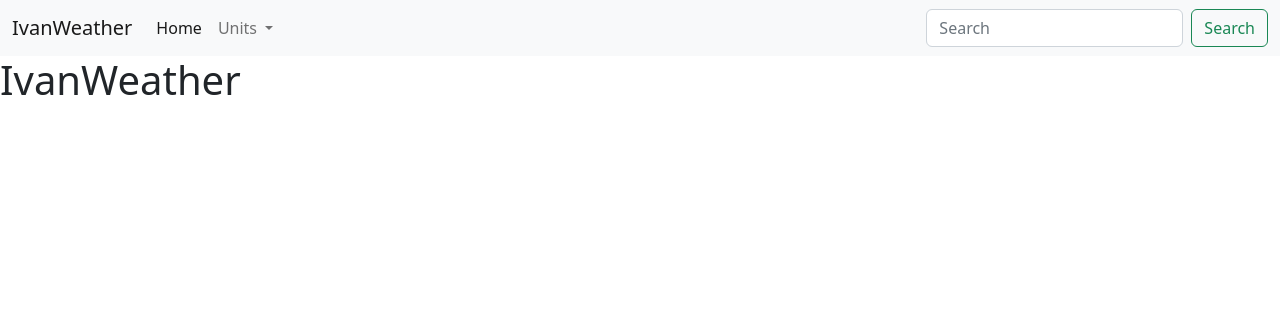
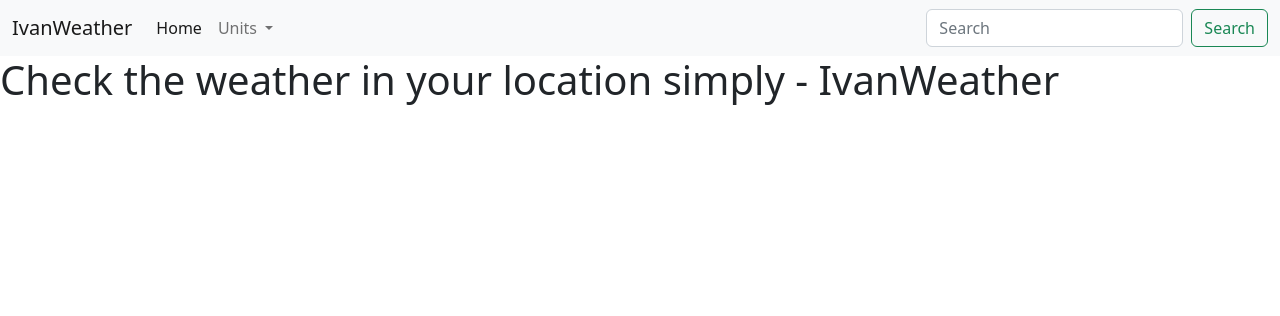
Before and after one commit to Imperatore1003/ivanweather, a Flask app: page / in a window 1280 px wide. Shown: the top 316 px of the page. Run offline with Flask 2, Linux system fonts and the light colour scheme.

Commit message:
SEO improvements

```diff
--- a/templates/index.html
+++ b/templates/index.html
@@ -9,5 +9,5 @@
 {% endblock %}
 
 {% block content %}
-    <h1>IvanWeather</h1>
+    <h1>Check the weather in your location simply - IvanWeather</h1>
 {% endblock %}
```
